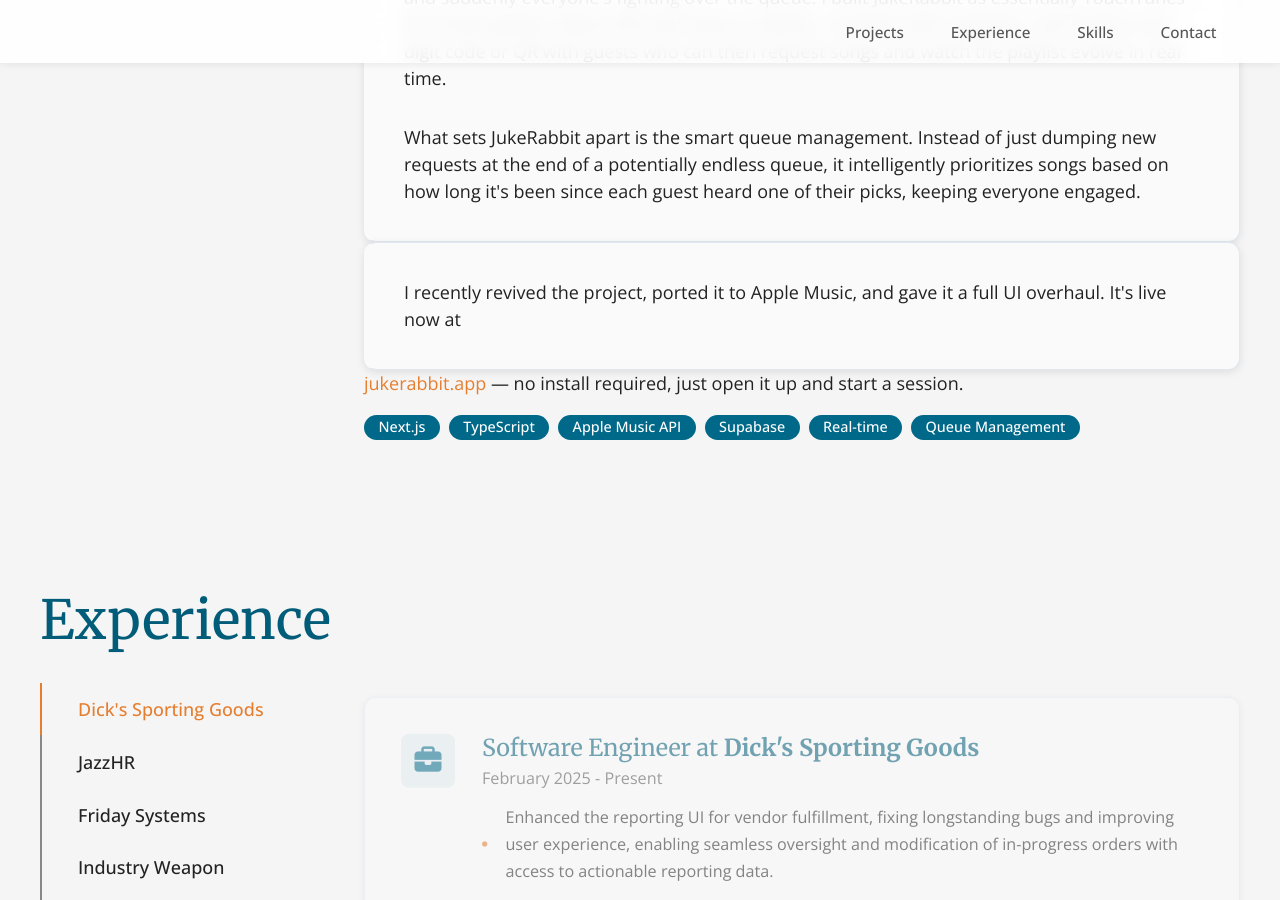
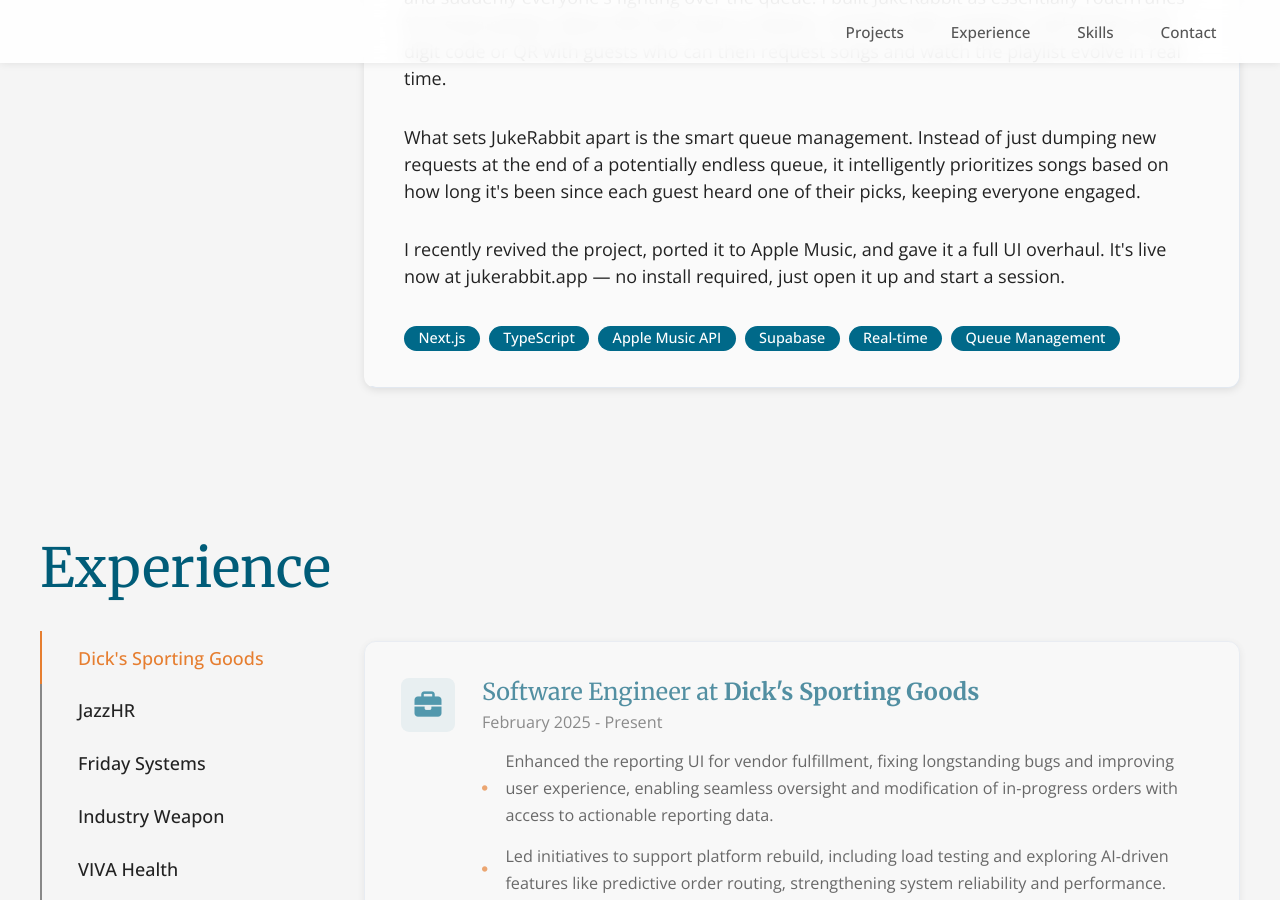
Before and after one commit to dlwiest/dlwiest.github.io, a Jekyll site: the page index.html, which Jekyll copies as it is, in a window 1280 px wide and 900 px high, scrolled down 971 px. Built offline with Jekyll 4.4.1, drawn with Linux system fonts in a browser that asks for light colours; part of the change alters nothing that is shown.

Commit message:
Fix broken JukeRabbit card: remove nested anchor link

```diff
--- a/index.html
+++ b/index.html
@@ -94,7 +94,7 @@
 
                                     <p>JukeRabbit started as a solution to a problem I'd witnessed too many times: party music becoming a source of tension instead of fun. You know the scene: someone gets aux access and suddenly everyone's fighting over the queue. I built JukeRabbit as essentially TouchTunes for house parties, where the host starts a session, connects their speakers, and shares a six-digit code or QR with guests who can then request songs and watch the playlist evolve in real time.</p>
                                     <p>What sets JukeRabbit apart is the smart queue management. Instead of just dumping new requests at the end of a potentially endless queue, it intelligently prioritizes songs based on how long it's been since each guest heard one of their picks, keeping everyone engaged.</p>
-                                    <p>I recently revived the project, ported it to Apple Music, and gave it a full UI overhaul. It's live now at <a href="https://jukerabbit.app" target="_blank">jukerabbit.app</a> — no install required, just open it up and start a session.</p>
+                                    <p>I recently revived the project, ported it to Apple Music, and gave it a full UI overhaul. It's live now at jukerabbit.app — no install required, just open it up and start a session.</p>
 
                                     <div class="tags">
                                         <span class="tag">Next.js</span>
```
